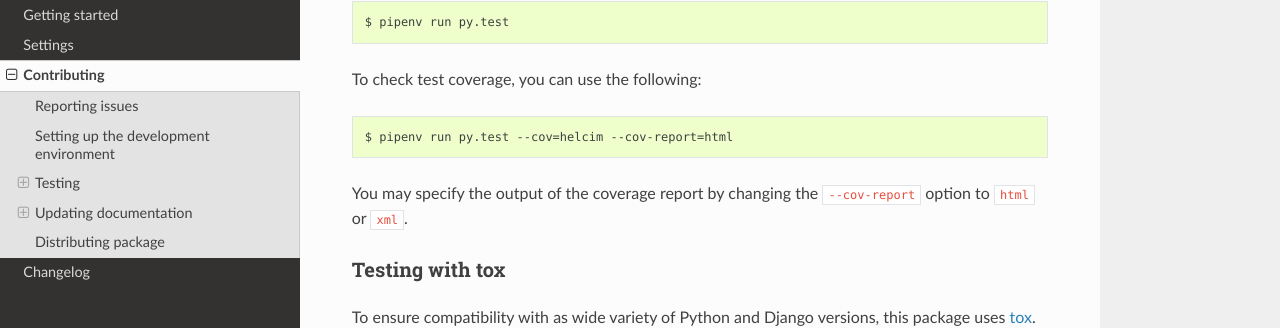
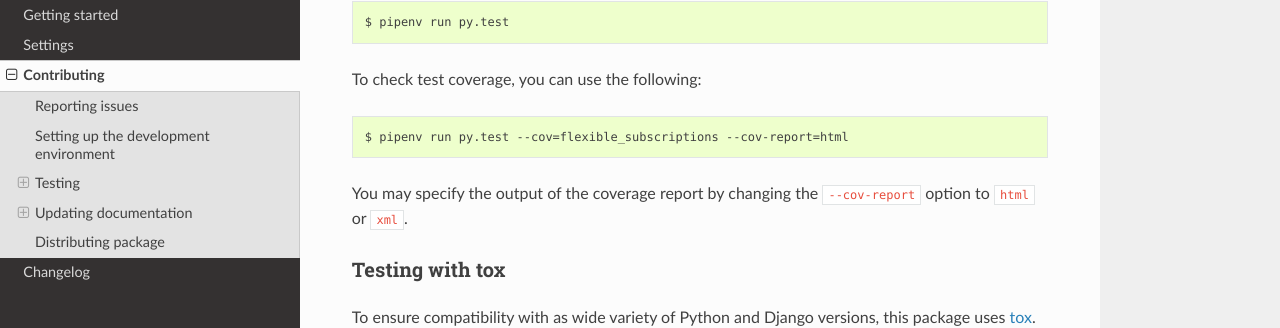
Before and after one commit to studybuffalo/django-flexible-subscriptions, a Sphinx documentation site: the page built from docs/contributing.rst, in a window 1280 px wide and 900 px high, scrolled down 1281 px. Shown: the part 130-458 px from the top of the window. Built offline with Sphinx 7.4.7 and the Read the Docs theme 2.0.0, drawn with Linux system fonts in a browser that asks for light colours; pages that are not in the unit, such as notebooks, are missing from menus; the version number is read from the project's files by our own code.

Commit message:
Replacing all Helcim references

```diff
--- a/README.rst
+++ b/README.rst
@@ -1,6 +1,6 @@
-===================
-django-helcim
-===================
+=============================
+django-flexible-subscriptions
+=============================
 
 |PyPI|_ |PythonVersions| |DjangoVersions| |License|_
 
--- a/docs/conf.py
+++ b/docs/conf.py
@@ -70,7 +70,9 @@
 # List of patterns, relative to source directory, that match files and
 # directories to ignore when looking for source files.
 # This pattern also affects html_static_path and html_extra_path .
-exclude_patterns = ['_build', 'Thumbs.db', '.DS_Store', 'helcim/migrations',]
+exclude_patterns = [
+    '_build', 'Thumbs.db', '.DS_Store', 'flexible_subscriptions/migrations',
+]
 
 # The name of the Pygments (syntax highlighting) style to use.
 pygments_style = 'sphinx'
--- a/docs/contributing.rst
+++ b/docs/contributing.rst
@@ -75,7 +75,7 @@
 
 To check test coverage, you can use the following::
 
-    $ pipenv run py.test --cov=helcim --cov-report=html
+    $ pipenv run py.test --cov=flexible_subscriptions --cov-report=html
 
 You may specify the output of the coverage report by changing the
 ``--cov-report`` option to ``html`` or ``xml``.
--- a/setup.py
+++ b/setup.py
@@ -1,7 +1,7 @@
 """PyPI setup script for the django-flexible-subscriptions package."""
 from setuptools import find_packages, setup
 
-from helcim import __version__
+from flexible_subscriptions import __version__
 
 with open('README.rst', 'r') as readme_file:
     LONG_DESCRIPTION = readme_file.read()
```
Also changed, not shown: 3 other files.
